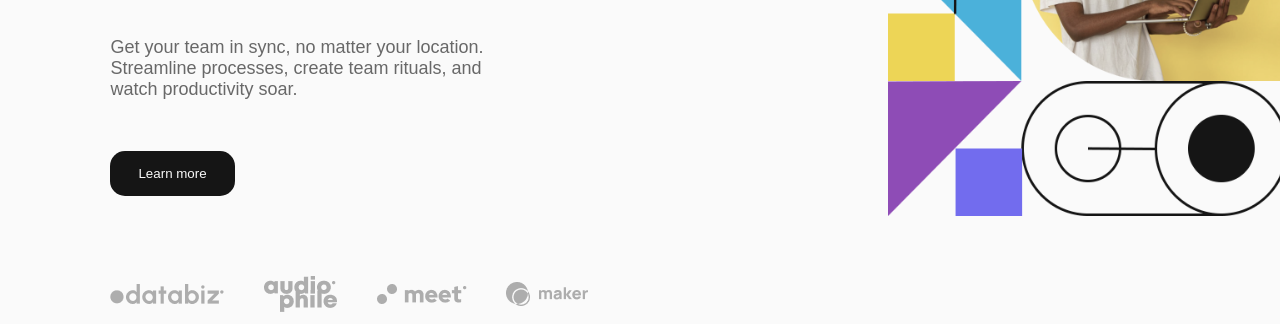
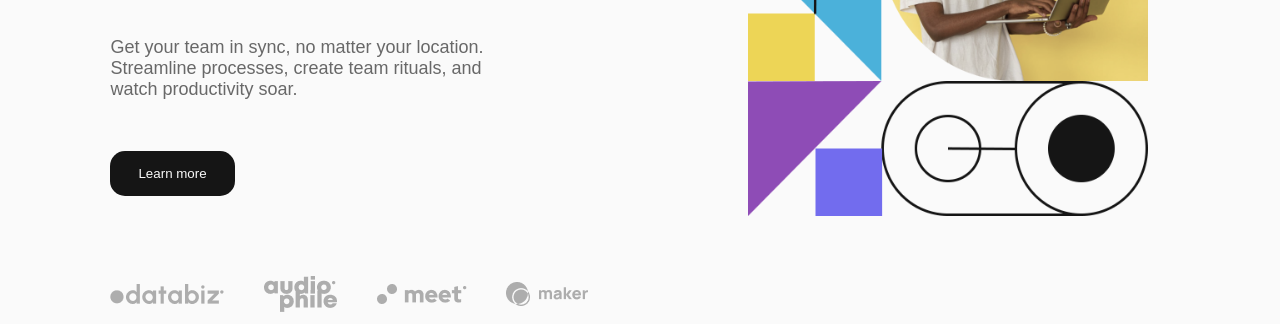
Before and after one commit to AbdullohwebS/8dars, a plain HTML site: page index.html in a window 1280 px wide. Shown: the part 476-800 px from the top of the page. Drawn offline with Linux system fonts and the light colour scheme; files whose address does not match are found by name; a web font is replaced by a local one.

Commit message:
8-dars-uy-ishi

```diff
--- a/style.css
+++ b/style.css
@@ -89,7 +89,8 @@ body {
   margin-bottom: 51px;
 }
 .lesson2 img{
-  margin-left: 50px;
+  position: relative;
+  right: 140px;
   margin-top: 27px;
 }
 .passpart{
```
